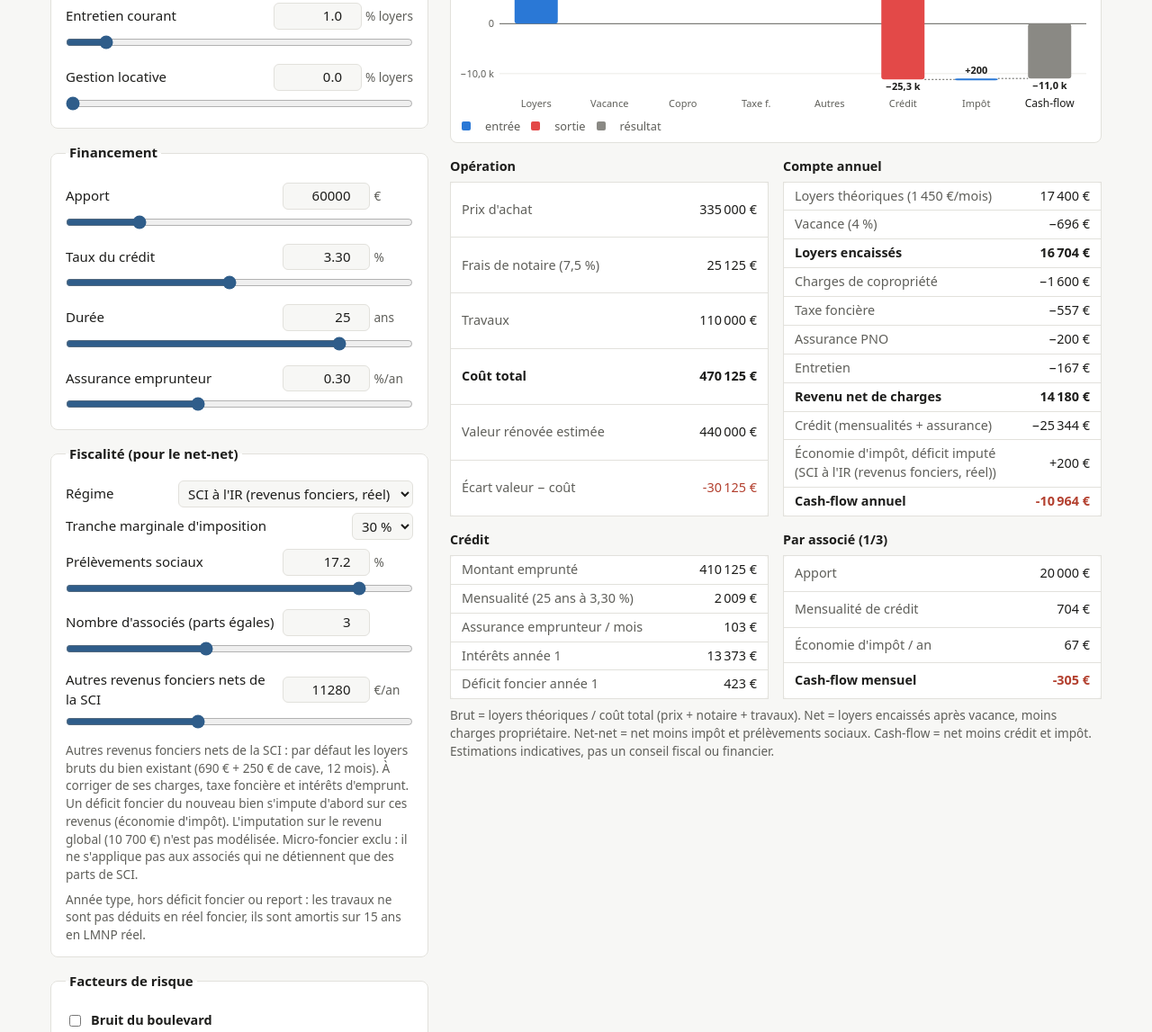
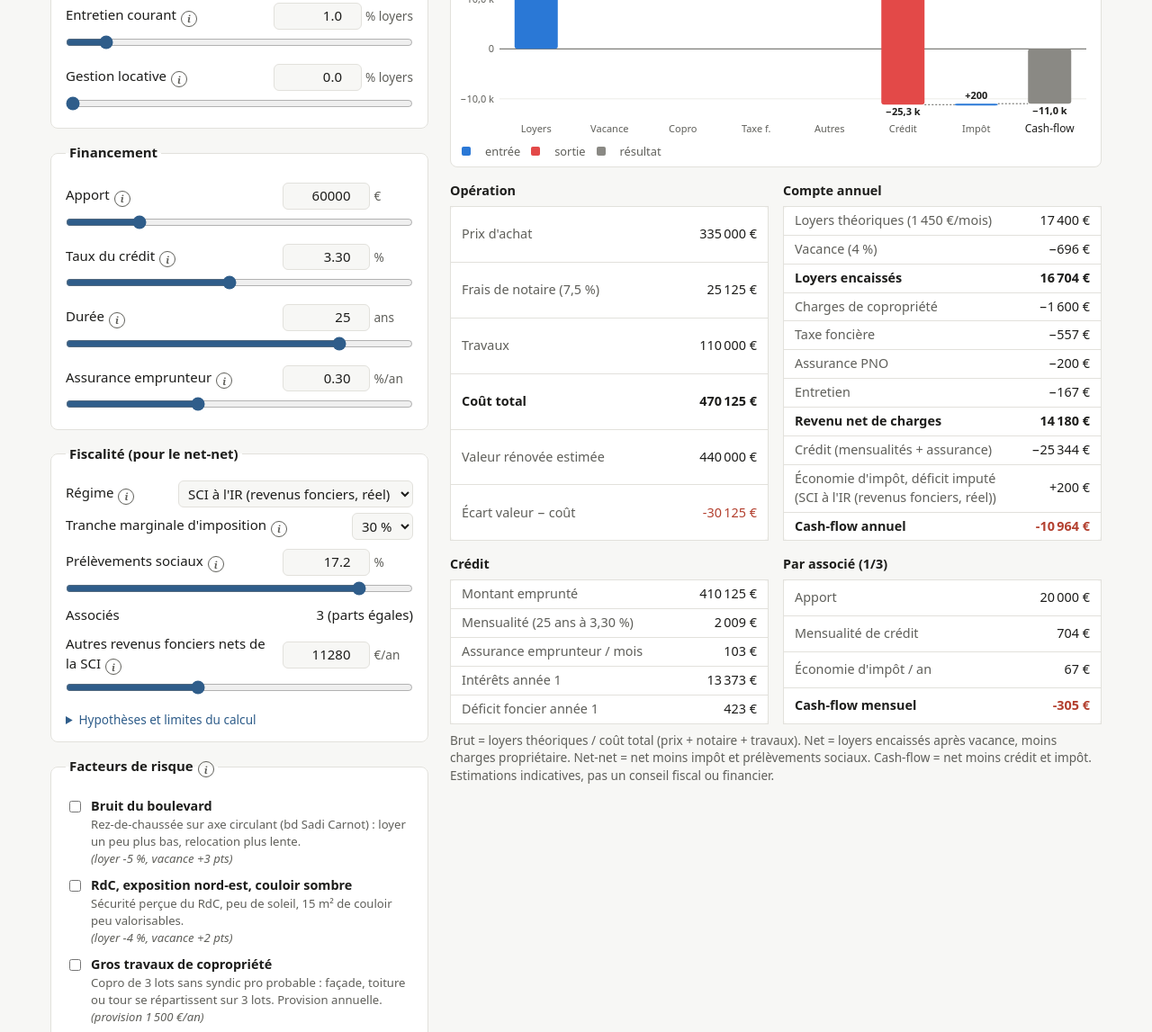
Before and after one commit to Fraer/immo-simu, a plain HTML site: page index.html in a window 1280 px wide. Shown: the part 1007-2154 px from the top of the page at 90% size. Drawn offline with Linux system fonts and the light colour scheme.

Commit message:
Add plain-French "i" explanations, fix partners at 3, fold tax notes (v0.4.0)
- Glossary (js/glossaire.js) shown through native popovers on field labels,
  KPI tiles, tax selects, risk legend and chart titles.
- Number of partners no longer adjustable: comes from the buyer JSON,
  shown as a fixed line, ignored in URL hashes.
- Tax assumptions and limits moved into a collapsed <details> block.

Co-Authored-By: Claude Opus 5.5 <noreply@anthropic.com>

```diff
--- a/css/style.css
+++ b/css/style.css
@@ -115,6 +115,39 @@ input[type="number"], select {
 }
 input[type="number"] { width: 6.5em; text-align: right; font-variant-numeric: tabular-nums; }
 input[type="range"] { width: 100%; accent-color: var(--accent); margin: 6px 0 0; }
+.etiquette { display: inline; }
+.fixe { font-variant-numeric: tabular-nums; }
+.info-ancre { display: inline-flex; vertical-align: -3px; margin-left: 5px; }
+button.info {
+  width: 18px; height: 18px; padding: 0;
+  border-radius: 50%;
+  border: 1px solid var(--texte-2);
+  background: transparent;
+  color: var(--texte-2);
+  font: italic 600 11px/1 Georgia, serif;
+  display: inline-flex; align-items: center; justify-content: center;
+  flex: none;
+}
+button.info:hover, button.info:focus-visible { border-color: var(--accent); color: var(--accent); }
+.info-bulle {
+  position: fixed; inset: auto; margin: 0;
+  width: min(320px, calc(100vw - 16px));
+  background: var(--surface);
+  color: var(--texte);
+  border: 1px solid var(--bord);
+  border-radius: 8px;
+  padding: 10px 12px;
+  font-size: 0.85rem;
+  font-weight: 400;
+  line-height: 1.45;
+  text-align: left;
+  white-space: normal;
+  box-shadow: 0 4px 16px rgb(0 0 0 / 0.18);
+}
+.info-bulle strong { display: block; margin-bottom: 4px; }
+.info-bulle p { margin: 0; color: var(--texte-2); }
+.repli { margin-top: 12px; }
+.repli summary { cursor: pointer; font-size: 0.85rem; color: var(--accent); }
 .aide { margin: 2px 0 0; font-size: 0.8rem; color: var(--texte-2); }
 
 .risque { display: flex; gap: 8px; align-items: flex-start; margin-top: 10px; }
--- a/js/app.js
+++ b/js/app.js
@@ -1,5 +1,6 @@
 import { REGIMES, calculer, regimeParDefaut, scenarioParDefaut } from "./calc.js";
 import { cascade, sensibilitePrix, tornado } from "./charts.js";
+import { GLOSSAIRE } from "./glossaire.js";
 import { VERSION } from "./version.js";
 
 const BIEN_PAR_DEFAUT = "le-cannet-gr876";
@@ -118,6 +119,29 @@ function el(tag, attrs = {}, ...enfants) {
 }
 
 let aides = [];
+let nInfos = 0;
+
+// "i" button opening a short explanation (native popover: click, keyboard, Esc and outside click close it).
+function info(cle) {
+  const g = GLOSSAIRE[cle];
+  if (!g) return null;
+  const id = `info-${++nInfos}`;
+  const bulle = el("div", { id, popover: "auto", class: "info-bulle", role: "tooltip" }, el("strong", {}, g.titre), el("p", {}, g.texte));
+  const bouton = el("button", { type: "button", class: "info", popovertarget: id, "aria-label": `Explication : ${g.titre}` }, "i");
+  bulle.addEventListener("toggle", (e) => {
+    if (e.newState !== "open") return;
+    const b = bouton.getBoundingClientRect();
+    const larg = bulle.offsetWidth;
+    const gauche = Math.min(Math.max(8, b.left + b.width / 2 - larg / 2), innerWidth - larg - 8);
+    const bas = b.bottom + 6 + bulle.offsetHeight > innerHeight;
+    bulle.style.left = `${gauche}px`;
+    bulle.style.top = `${bas ? Math.max(8, b.top - 6 - bulle.offsetHeight) : b.bottom + 6}px`;
+  });
+  return el("span", { class: "info-ancre" }, bouton, bulle);
+}
+
+// Label text followed by its "i" button when the glossary explains it.
+const etiquette = (texte, cle) => el("span", { class: "etiquette" }, texte, info(cle));
 
 function rendreControles() {
   const racine = $("#controles");
@@ -165,7 +189,7 @@ function rendreChamp(c) {
   const ligne = el(
     "div",
     { class: "champ" },
-    el("div", { class: "ligne" }, el("label", { for: id }, c.label), el("span", { class: "saisie" }, nombre, el("span", { class: "unite" }, c.unite))),
+    el("div", { class: "ligne" }, el("label", { for: id }, etiquette(c.label, c.k)), el("span", { class: "saisie" }, nombre, el("span", { class: "unite" }, c.unite))),
     range,
   );
   if (listId) ligne.append(el("datalist", { id: listId }, c.reperes.filter(Boolean).map((v) => el("option", { value: v }))));
@@ -184,7 +208,7 @@ function rendreFiscalite() {
     el(
       "div",
       { class: "ligne" },
-      el("label", { for: "regime" }, "Régime"),
+      el("label", { for: "regime" }, etiquette("Régime", "regime")),
       el(
         "select",
         { id: "regime", onchange: (e) => { s.regime = e.target.value; rendreControles(); rafraichir(); } },
@@ -196,7 +220,7 @@ function rendreFiscalite() {
     el(
       "div",
       { class: "ligne" },
-      el("label", { for: "tmi" }, "Tranche marginale d'imposition"),
+      el("label", { for: "tmi" }, etiquette("Tranche marginale d'imposition", "tmi")),
       el(
         "select",
         { id: "tmi", onchange: (e) => { s.tmi = Number(e.target.value); rafraichir(); } },
@@ -206,18 +230,25 @@ function rendreFiscalite() {
     rendreChamp({ k: "prelevementsSociauxPct", label: "Prélèvements sociaux", min: 0, max: 20, pas: 0.1, unite: "%" }),
     ...(s.regime === "sci-ir"
       ? [
-          rendreChamp({ k: "associes", label: "Nombre d'associés (parts égales)", min: 1, max: 6, pas: 1, unite: "" }),
+          el("div", { class: "ligne" }, el("span", {}, "Associés"), el("span", { class: "fixe" }, `${s.associes} (parts égales)`)),
           rendreChamp({ k: "autresRevenusFonciers", label: "Autres revenus fonciers nets de la SCI", min: 0, max: 30000, pas: 100, unite: "€/an" }),
-          el("p", { class: "note" }, `${acquereur?.note ?? ""} Un déficit foncier du nouveau bien s'impute d'abord sur ces revenus (économie d'impôt). L'imputation sur le revenu global (10 700 €) n'est pas modélisée. Micro-foncier exclu : il ne s'applique pas aux associés qui ne détiennent que des parts de SCI.`),
         ]
       : []),
-    el("p", { class: "note" }, "Année type, hors déficit foncier ou report : les travaux ne sont pas déduits en réel foncier, ils sont amortis sur 15 ans en LMNP réel."),
+    el(
+      "details",
+      { class: "repli" },
+      el("summary", {}, "Hypothèses et limites du calcul"),
+      s.regime === "sci-ir"
+        ? el("p", { class: "note" }, `${acquereur?.note ?? ""} Un déficit foncier du nouveau bien s'impute d'abord sur ces revenus (économie d'impôt). L'imputation sur le revenu global (10 700 €) n'est pas modélisée. Micro-foncier exclu : il ne s'applique pas aux associés qui ne détiennent que des parts de SCI.`)
+        : null,
+      el("p", { class: "note" }, "Année type, hors déficit foncier ou report : les travaux ne sont pas déduits en réel foncier, ils sont amortis sur 15 ans en LMNP réel."),
+    ),
   );
   return fs;
 }
 
 function rendreRisques() {
-  const fs = el("fieldset", {}, el("legend", {}, "Facteurs de risque"));
+  const fs = el("fieldset", {}, el("legend", {}, etiquette("Facteurs de risque", "risques")));
   if (!bien.risques?.length) return fs;
   for (const r of bien.risques) {
     const id = `r-${r.id}`;
@@ -247,8 +278,8 @@ function decrireEffets(e) {
   return `(${parts.join(", ")})`;
 }
 
-function tuile(titre, valeur, sous, ton) {
-  return el("div", { class: `tuile ${ton ?? ""}` }, el("div", { class: "tuile-titre" }, titre), el("div", { class: "tuile-valeur" }, valeur), el("div", { class: "tuile-sous" }, sous));
+function tuile(titre, cle, valeur, sous, ton) {
+  return el("div", { class: `tuile ${ton ?? ""}` }, el("div", { class: "tuile-titre" }, etiquette(titre, cle)), el("div", { class: "tuile-valeur" }, valeur), el("div", { class: "tuile-sous" }, sous));
 }
 
 function table(titre, lignes) {
@@ -279,6 +310,8 @@ function rendreGraphiques(r) {
     { k: "chargesCopro", label: "Charges copro", fmt: (v) => `${Math.round(v)} €` },
     { k: "taxeFonciere", label: "Taxe foncière", fmt: (v) => `${Math.round(v)} €` },
   ]);
+  for (const [sel, cle] of [["#g-sensibilite", "sensibilite"], ["#g-tornado", "tornado"], ["#g-cascade", "cascade"]])
+    for (const cap of document.querySelectorAll(`${sel} figcaption`)) cap.append(info(cle));
 }
 
 function rendreResultats() {
@@ -288,10 +321,10 @@ function rendreResultats() {
   const signe = (x) => (x > 0 ? "+" : "") + eur.format(x);
 
   $("#kpis").replaceChildren(
-    tuile("Rendement brut", fmtPct(r.rendementBrut), `${eur.format(r.loyersTheoriques)} / an sur ${eur.format(r.coutTotal)}`),
-    tuile("Rendement net", fmtPct(r.rendementNet), "après vacance et charges"),
-    tuile("Rendement net-net", fmtPct(r.rendementNetNet), r.impot < 0 ? `économie d'impôt ${eur.format(-r.impot)}/an (déficit foncier)` : `après impôt (${eur.format(r.impot)}/an)`),
-    tuile("Cash-flow mensuel", signe(cf), `après impôt · ${signe(r.cashFlowAvantImpot)} avant` + (r.associes > 1 ? ` · ${signe(cf / r.associes)} par associé` : ""), cf >= 0 ? "positif" : "negatif"),
+    tuile("Rendement brut", "rendementBrut", fmtPct(r.rendementBrut), `${eur.format(r.loyersTheoriques)} / an sur ${eur.format(r.coutTotal)}`),
+    tuile("Rendement net", "rendementNet", fmtPct(r.rendementNet), "après vacance et charges"),
+    tuile("Rendement net-net", "rendementNetNet", fmtPct(r.rendementNetNet), r.impot < 0 ? `économie d'impôt ${eur.format(-r.impot)}/an (déficit foncier)` : `après impôt (${eur.format(r.impot)}/an)`),
+    tuile("Cash-flow mensuel", "cashFlow", signe(cf), `après impôt · ${signe(r.cashFlowAvantImpot)} avant` + (r.associes > 1 ? ` · ${signe(cf / r.associes)} par associé` : ""), cf >= 0 ? "positif" : "negatif"),
   );
 
   $("#alertes").replaceChildren(...r.alertes.map((a) => el("p", { class: "alerte", role: "status" }, a)));
@@ -383,7 +416,7 @@ function lireUrl() {
   const mode = bien.locations[p.get("mode")] ? p.get("mode") : bien.defauts.mode;
   const sc = scenarioParDefaut(bien, mode, acquereur);
   for (const [k, v] of p) {
-    if (k === "mode") continue;
+    if (k === "mode" || k === "associes") continue; // partners are fixed by the buyer's data
     if (k === "risques") sc.risques = v.split(",").filter((id) => bien.risques?.some((r) => r.id === id));
     else if (k === "regime") { if (REGIMES[v]) sc.regime = v; }
     else if (typeof sc[k] === "number" && Number.isFinite(Number(v))) sc[k] = Number(v);
--- /dev/null
+++ b/js/glossaire.js
@@ -0,0 +1,100 @@
+// Plain-French explanations shown behind the "i" buttons. Keep each one short,
+// with a worked example when it helps a non-specialist.
+export const GLOSSAIRE = {
+  notairePct: {
+    titre: "Frais de notaire",
+    texte: "Surtout des taxes versées à l'État au moment de l'achat, en plus du prix. Dans l'ancien, comptez 7 à 8 %. Exemple : 339 000 € × 7,5 % ≈ 25 400 €.",
+  },
+  loyerParChambre: {
+    titre: "Loyer par chambre (CC)",
+    texte: "Ce que paie chaque colocataire par mois, charges comprises (CC). Exemple : 3 chambres à 790 € = 2 370 € par mois.",
+  },
+  vacancePct: {
+    titre: "Vacance locative",
+    texte: "Part de l'année où le logement ne rapporte rien, entre deux locataires. 10 % ≈ 5 semaines sans loyer par an.",
+  },
+  chargesCopro: {
+    titre: "Charges de copropriété",
+    texte: "Dépenses de l'immeuble payées par le propriétaire : parties communes, assurance de l'immeuble, petits travaux votés.",
+  },
+  taxeFonciere: {
+    titre: "Taxe foncière",
+    texte: "Impôt local payé chaque année par le propriétaire, jamais par le locataire.",
+  },
+  assurancePNO: {
+    titre: "Assurance PNO",
+    texte: "Assurance « propriétaire non occupant », obligatoire en copropriété. Elle couvre la SCI (dégât des eaux, responsabilité) que le logement soit loué ou vide.",
+  },
+  entretienPct: {
+    titre: "Entretien courant",
+    texte: "Budget pour les petites réparations à la charge du propriétaire (chauffe-eau, robinetterie, électroménager…), en pourcentage des loyers encaissés.",
+  },
+  gestionPct: {
+    titre: "Gestion locative",
+    texte: "Frais d'agence si on lui confie la recherche des locataires et l'encaissement des loyers. 0 % si vous gérez vous-mêmes, souvent 6 à 8 % sinon.",
+  },
+  apport: {
+    titre: "Apport",
+    texte: "Argent que la SCI met au départ. Le reste du coût total est emprunté. Exemple : coût 439 510 € et apport 65 000 € donnent un emprunt de 374 510 €.",
+  },
+  taux: {
+    titre: "Taux du crédit",
+    texte: "Intérêt annuel demandé par la banque, hors assurance. Sur 375 000 € et 25 ans, +0,5 point coûte environ 100 € de plus par mois.",
+  },
+  duree: {
+    titre: "Durée du crédit",
+    texte: "Plus le crédit est long, plus la mensualité baisse, mais plus on paie d'intérêts au total.",
+  },
+  assuranceEmprunteurPct: {
+    titre: "Assurance emprunteur",
+    texte: "Assurance exigée par la banque (décès, invalidité), en pourcentage du montant emprunté par an. Exemple : 0,30 % de 375 000 € ≈ 94 € par mois.",
+  },
+  regime: {
+    titre: "Régime fiscal",
+    texte: "Façon dont les loyers sont imposés. En SCI à l'IR, la SCI ne paie pas d'impôt elle-même : chaque associé déclare sa part du bénéfice (loyers moins charges et intérêts) avec ses propres revenus.",
+  },
+  tmi: {
+    titre: "Tranche marginale d'imposition",
+    texte: "Taux d'impôt sur le revenu appliqué à vos derniers euros gagnés. Le bénéfice locatif est taxé à ce taux, plus les prélèvements sociaux.",
+  },
+  prelevementsSociauxPct: {
+    titre: "Prélèvements sociaux",
+    texte: "CSG et CRDS : 17,2 % du bénéfice locatif, payés en plus de l'impôt sur le revenu.",
+  },
+  autresRevenusFonciers: {
+    titre: "Autres revenus fonciers et déficit foncier",
+    texte: "Bénéfice que la SCI tire déjà de son autre bien. Si le nouveau bien coûte plus qu'il ne rapporte (déficit foncier), cette perte réduit l'impôt dû sur ces autres loyers.",
+  },
+  risques: {
+    titre: "Facteurs de risque",
+    texte: "Cochez un risque pour voir ce qu'il change sur les chiffres. Chaque case dégrade une hypothèse : loyer, vacance, charges ou travaux.",
+  },
+  rendementBrut: {
+    titre: "Rendement brut",
+    texte: "Loyers d'une année pleine divisés par le coût total (prix + notaire + travaux). Exemple : 28 440 € ÷ 439 510 € = 6,47 %. Aucune dépense n'est déduite.",
+  },
+  rendementNet: {
+    titre: "Rendement net",
+    texte: "Comme le brut, mais après les mois sans locataire et les charges (copro, taxe foncière, assurance, entretien). Le crédit n'est pas compté.",
+  },
+  rendementNetNet: {
+    titre: "Rendement net-net",
+    texte: "Le net, moins l'impôt et les prélèvements sociaux. C'est ce que le bien rapporte vraiment chaque année, sans compter le crédit.",
+  },
+  cashFlow: {
+    titre: "Cash-flow",
+    texte: "Ce qui reste, ou ce qui manque, chaque mois sur le compte de la SCI : loyers encaissés − charges − mensualité du crédit − impôt. Négatif veut dire qu'il faut remettre de l'argent. Exemple : −393 € par mois, soit 131 € à verser par associé. Cet effort n'est pas perdu pour autant : une partie de la mensualité rembourse le capital, donc vous devenez propriétaires petit à petit.",
+  },
+  sensibilite: {
+    titre: "Effet du prix d'achat",
+    texte: "Montre comment le résultat change selon le prix payé. Le point est le prix choisi, la bande grise la fourchette d'estimation du marché.",
+  },
+  tornado: {
+    titre: "Ce qui pèse le plus",
+    texte: "Chaque barre montre de combien le cash-flow mensuel bouge si on change un seul paramètre de 20 %. Les barres les plus longues sont les points à négocier ou à vérifier en priorité.",
+  },
+  cascade: {
+    titre: "Du loyer au cash-flow",
+    texte: "Part des loyers d'une année et retire chaque dépense, une à une, jusqu'au cash-flow final.",
+  },
+};
--- a/js/version.js
+++ b/js/version.js
@@ -1,3 +1,3 @@
 // Single source of the app version (semver). Bump on each release:
 // major = incompatible change (URL or JSON format), minor = new feature, patch = fix.
-export const VERSION = "0.3.1";
+export const VERSION = "0.4.0";
```
